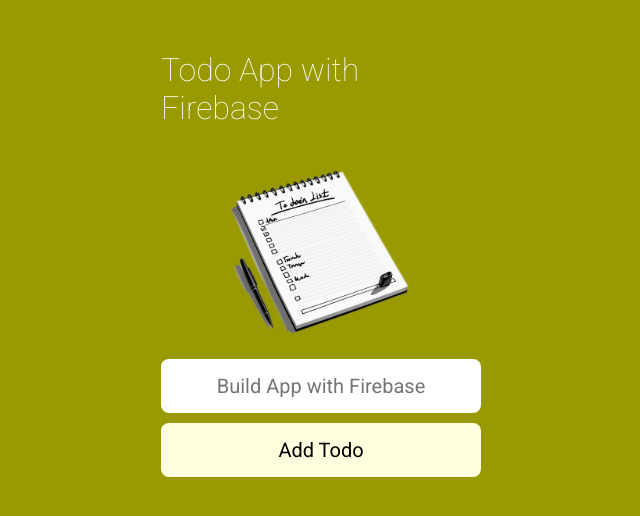
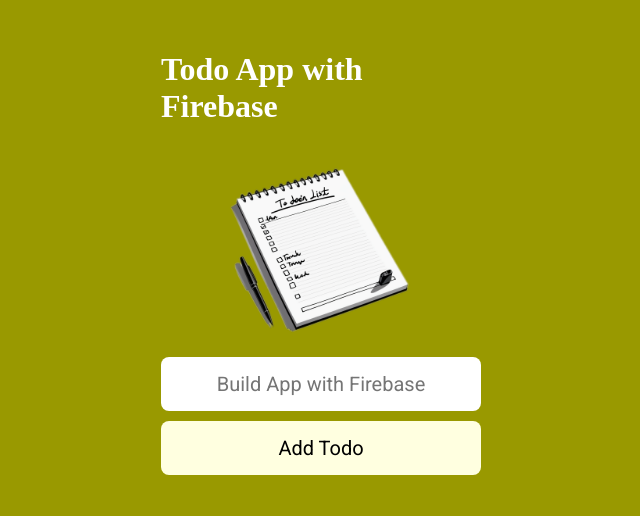
Before and after one commit to keosophon/realtime-todo-app-firebase, a website built with Vite: page index.html in a window 1280 px wide. Shown: the whole page, without its empty margins (319-959 px from the left). Built offline with nearby package versions, Linux system fonts and the light colour scheme; no server answers.

Commit message:
try ci/cd

```diff
--- a/index.html
+++ b/index.html
@@ -14,7 +14,7 @@
     </head>
     <body>
         <div class="container">
-            <h1 class="roboto-thin">Todo App with Firebase</h1>
+            <h1>Todo App with Firebase</h1>
             <img src="assets/todo.png" />
             <input id="todo" type="text" placeholder="Build App with Firebase" class="roboto-regular">
             <button id="add-todo" value="Add" onclick="addTodo()" class="roboto-regular">Add Todo</button>
```
